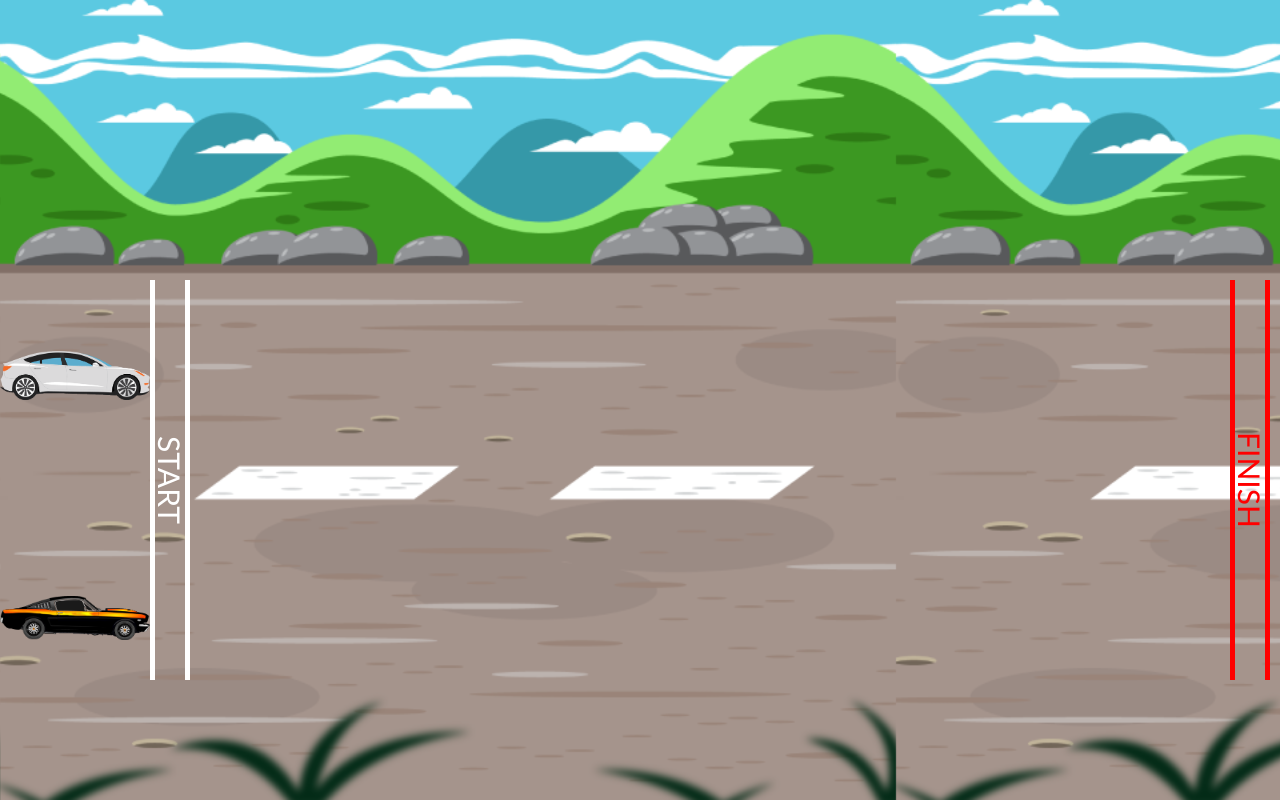
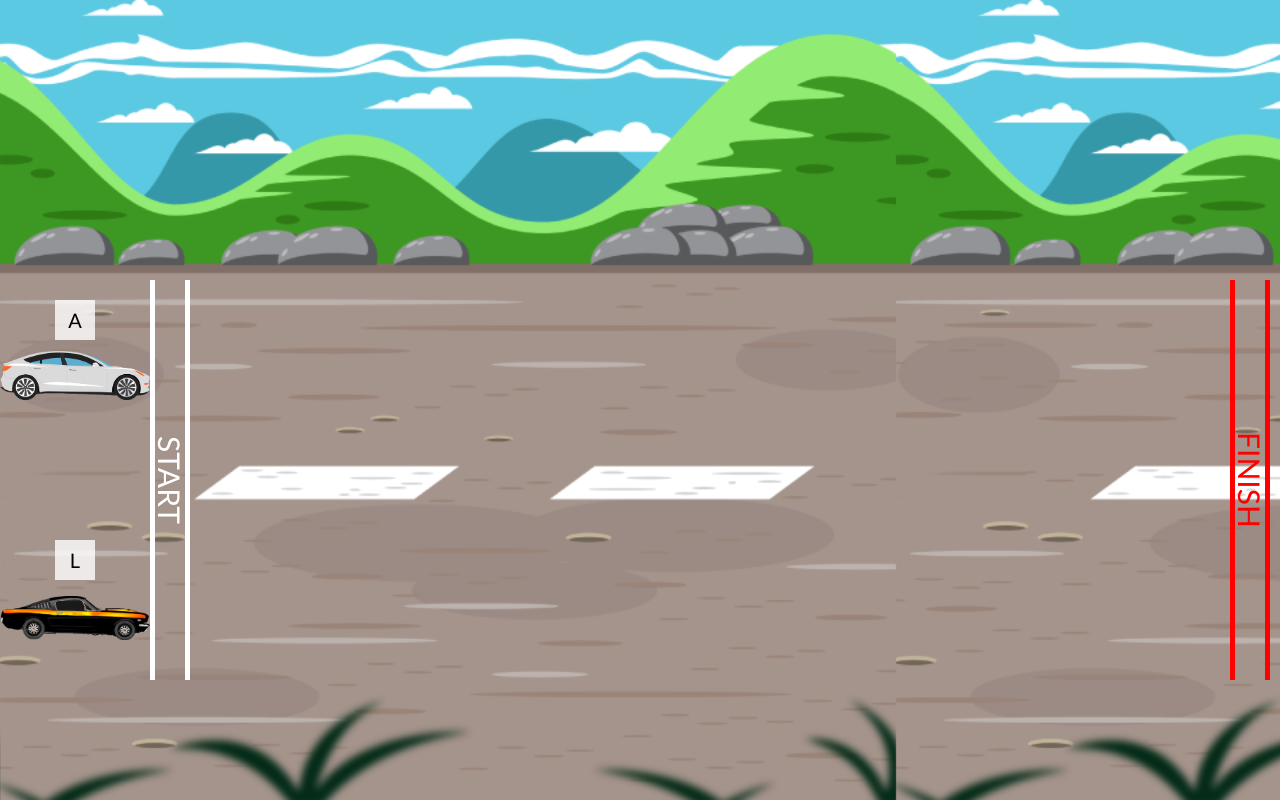
Before and after one commit to VaidaEG/19-car-racing, a plain HTML site: page index.html in a window 1280 px wide. Drawn offline with Linux system fonts and the light colour scheme.

```diff
--- a/css/main.css
+++ b/css/main.css
@@ -44,12 +44,33 @@
     .car[data-model="tesla"] {
         background-image: url(../img/tesla.png);
     }
+    .car::before {
+        display: inline-block;
+        width: 40px;
+        height: 40px;
+        content: '';
+        position: absolute;
+        top: -20px;
+        left: 50%;
+        transform: translateX(-50%);
+        background-color: #FFFC;
+        color: #000;
+        font-size: 20px;
+        line-height: 40px;
+        text-align: center;
+    }
     .car.car-1 {
         top: 40vh;
     }
+        .car.car-1::before {
+            content: 'A';
+        }
     .car.car-2 {
         top: 70vh;
     }
+        .car.car-2::before {
+            content: 'L';
+        }
 .line {
     display: inline-block;
     width: 50vh;
```
